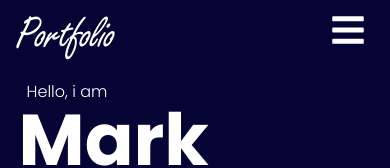
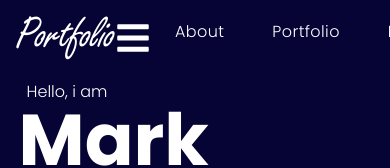
Before and after one commit to marcinSln/tailwind, a React (Create React App) app: page / in a window 390 px wide. Shown: the top 168 px of the page. Built offline with nearby package versions, Linux system fonts and the light colour scheme.

Commit message:
Refactor header

```diff
--- a/src/App.css
+++ b/src/App.css
@@ -66,6 +66,30 @@
 	@apply h-16 z-10 border-b-1 justify-end border-transparent w-full hover:border-red md:w-auto md:mb-0 mb-2 xl:h-21;
 }
 
+.header {
+	@apply z-10 px-4 flex lg:px-16 md:px-10 fixed max-w-full transform-gpu w-full transition-all duration-300 ease-in-out;
+}
+
+.header__container {
+	@apply flex w-full duration-300 ease-in-out transform-gpu lg:-mt-3 transition-all;
+}
+
+.header__logo {
+	@apply font-logo text-5xl text-white pt-2 -ml-1 md:text-8xl transform-gpu tracking-tight;
+}
+
+.header__hambuger-menu {
+	@apply text-white z-10 flex text-4xl cursor-pointer items-center md:hidden;
+}
+
+.header__menu--open {
+	@apply flex flex-col -left-3.5 right-0 bottom-0 fixed bg-blue-dark bg-opacity-95 min-h-screen justify-center -top-3 w-screen transform-gpu scale-150 origin-top md:scale-100 md:w-8/12 md:relative md:bottom-auto md:top-auto md:bg-opacity-100 md:bg-transparent;
+}
+
+.header__menu {
+	@apply flex flex-1 items-center md:flex md:items-start md:h-auto md:min-h-0 md:h-full md:w-8/12 md:justify-end md:relative md:flex-row;
+}
+
 .menu__item-link {
 	@apply text-white flex justify-center text tracking-wide font-medium py-2 px-4 w-full md:w-auto md:pt-6 md:pb-2 md:px-4;
 }
--- a/src/App.js
+++ b/src/App.js
@@ -34,7 +34,6 @@ import Parser from 'html-react-parser';
 import aboutMeImg from './img/about.svg';
 import worldWide from './img/worldwide.svg';
 import LinkScroll from './Components/Menu/LinkScroll';
-import { FaBehance, FaDribbble, FaInstagram, FaLinkedin, FaPinterest } from 'react-icons/fa';
 import 'font-awesome/css/font-awesome.min.css';
 
 export default function App() {
@@ -118,7 +117,7 @@ export default function App() {
 						</FormHandler>
 					</Wrapper>
 				</Section>
-				<Section className="pb-12 bg-darkBlue  md:pb-24">
+				<Section className="pb-12 bg-darkBlue md:pb-24">
 					<Wrapper>
 						<TextHeader text="Portfolio" level="2" lineType="vertical-above" spaceBetween="mb-14" />
 						<div className="row flex divide-x-2 divide-white justify-center py-2 pt-3 md:pt-6">
--- a/src/Components/Header.js
+++ b/src/Components/Header.js
@@ -3,6 +3,8 @@ import { FaBars, FaTimes } from 'react-icons/fa';
 
 import React, { Component } from 'react';
 import LinkItem from './Menu/LinkItem';
+// config
+import { HeaderLinks } from '../Config/Config';
 
 export class Header extends Component {
 	constructor(props) {
@@ -39,44 +41,19 @@ export class Header extends Component {
 	render() {
 		const { isSticky, isOpen } = this.state;
 		return (
-			<div
-				className={`z-10 px-4 flex lg:px-16 md:px-10 fixed  max-w-full transform-gpu w-full transition-all duration-300 ease-in-out ${isSticky
-					? 'bg-blur bg-blue-sticky'
-					: null}`}
-				data-sticky-element="true"
-			>
-				<div
-					className={`flex w-full duration-300 ease-in-out transform-gpu lg:-mt-3 transition-all ${isSticky
-						? 'sticky-header'
-						: null}`}
-				>
+			<div className={`header ${isSticky ? 'bg-blur bg-blue-sticky' : ''}`} data-sticky-element="true">
+				<div className={`header__container ${isSticky ? 'sticky-header' : null}`}>
 					<div className="flex-1  flex xl:flex-1 md:flex-none">
-						<h1
-							className={`font-logo text-5xl text-white pt-2 -ml-1 md:text-8xl transform-gpu tracking-tight
-						 ${isSticky ? 'text-4xl' : null}`}
-						>
-							Portfolio
-						</h1>
+						<h1 className={`header__logo  ${isSticky ? 'text-4xl' : null}`}>Portfolio</h1>
 						<div className="flex z-10 w-full">
 							{/* <img src={backgroundImage} className="hidden xl:block" alt="Porfolio" /> */}
 						</div>
 					</div>
-					<div
-						className={`text-white  z-10 flex text-4xl cursor-pointer  items-center md:hidden`}
-						onClick={(e) => this.handleOpen(e)}
-					>
+					<div className="header__hambuger-menu " onClick={(e) => this.handleOpen(e)}>
 						{isOpen ? <FaTimes /> : <FaBars />}
 					</div>
-					<div
-						className={`flex flex-1 items-center ${this.state.isOpen
-							? 'flex flex-col  top-0 -left-3.5 right-0 bottom-0 fixed bg-blue-dark bg-opacity-95 min-h-screen justify-center -top-3 w-screen transform-gpu scale-150 origin-top md:scale-100 md:w-8/12 md:relative md:bottom-auto md:top-auto md:bg-opacity-100 md:bg-transparent'
-							: 'hidden'} md:flex md:items-start md:h-auto md:min-h-0 md:h-full md:w-8/12 md:justify-end md:relative md:flex-row`}
-					>
-						{/* TODO Refactor */}
-						<LinkItem name="About" scrollTo="#About" />
-						<LinkItem name="Portfolio" scrollTo="#Portfolio" />
-						<LinkItem name="Contact" scrollTo="#Contact" />
-						{/* TODO Refactor */}
+					<div className={`header__menu ${this.state.isOpen ? 'header__menu--open' : 'hidden'} `}>
+						{HeaderLinks.map((item) => <LinkItem name={item.text} scrollTo={item.link} />)}
 						<div className="h-10 z-10 flex items-center mt-2 xl:mt-9 lg:h-12 lg:mt-10">
 							<Link to="#" className="btn btn--small  btn--transparent ml-1">
 								Get started
--- a/src/Config/Config.js
+++ b/src/Config/Config.js
@@ -92,6 +92,12 @@ export const footerLink = [
 	{ text: 'Kontakt', className: 'footer__text', scrollTo: '#Kontakt' }
 ];
 
+export const HeaderLinks = [
+	{ text: 'About', className: 'footer__text', scrollTo: '#About' },
+	{ text: 'Portfolio', className: 'footer__text', scrollTo: '#Portfolio' },
+	{ text: 'Kontakt', className: 'footer__text', scrollTo: '#Kontakt' }
+];
+
 export const footerText = [
 	{ text: 'NY', className: 'footer__text', link: null },
 	{ text: '538 756 519', className: 'footer__text', link: 'tel:538756519' },
```
